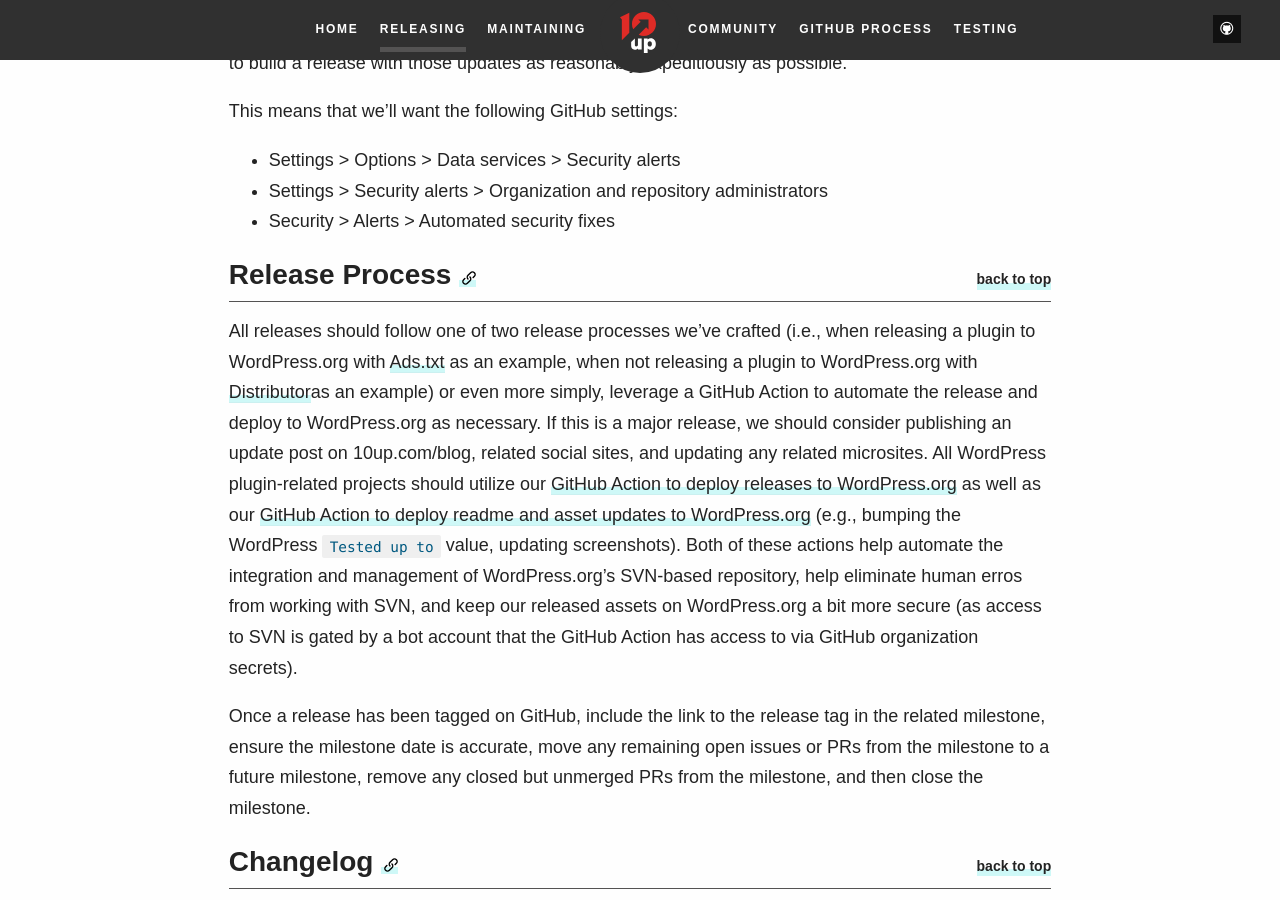
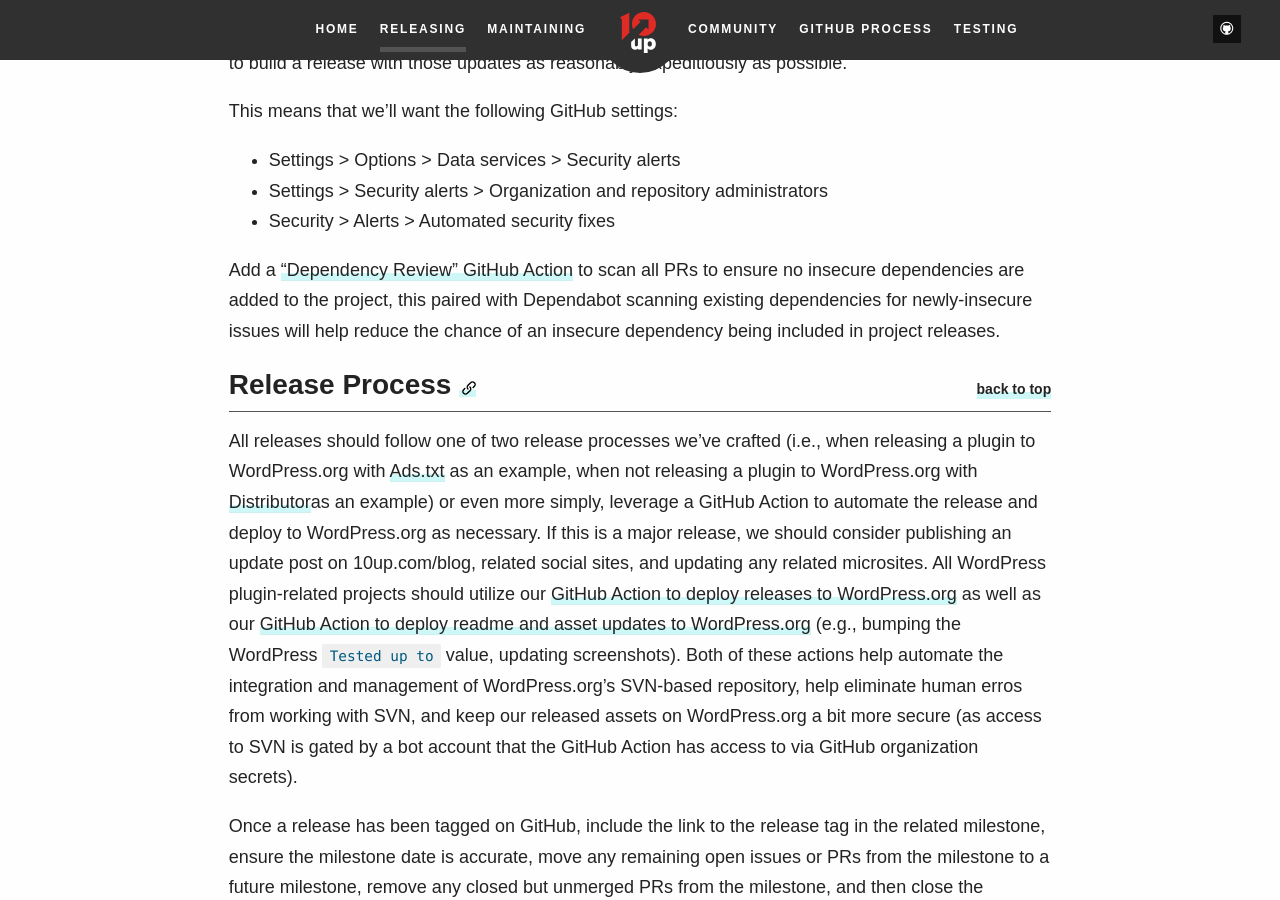
Before and after one commit to 10up/Open-Source-Best-Practices, a Jekyll site: the page built from releasing.md, in a window 1280 px wide and 900 px high, scrolled down 2086 px. Built offline with Jekyll 4.4.1, drawn with Linux system fonts in a browser that asks for light colours; some web fonts are replaced.

Commit message:
Update Releasing.md

```diff
--- a/_includes/markdown/Releasing.md
+++ b/_includes/markdown/Releasing.md
@@ -37,6 +37,8 @@ This means that we’ll want the following GitHub settings:
 - Settings > Security alerts > Organization and repository administrators
 - Security > Alerts > Automated security fixes
 
+Add a ["Dependency Review" GitHub Action](https://github.com/10up/distributor/blob/develop/.github/workflows/dependency-review.yml) to scan all PRs to ensure no insecure dependencies are added to the project, this paired with Dependabot scanning existing dependencies for newly-insecure issues will help reduce the chance of an insecure dependency being included in project releases.
+
 <h2 id="release-process" class="anchor-heading">Release Process {% include Util/link_anchor anchor="release-process" %} {% include Util/top %}</h2>
 
 All releases should follow one of two release processes we’ve crafted (i.e., when releasing a plugin to WordPress.org with [Ads.txt](https://github.com/10up/ads-txt/blob/develop/CONTRIBUTING.md#release-instructions) as an example, when not releasing a plugin to WordPress.org with [Distributor](https://github.com/10up/distributor/blob/develop/CONTRIBUTING.md#release-instructions)as an example) or even more simply, leverage a GitHub Action to automate the release and deploy to WordPress.org as necessary.  If this is a major release, we should consider publishing an update post on 10up.com/blog, related social sites, and updating any related microsites.  All WordPress plugin-related projects should utilize our [GitHub Action to deploy releases to WordPress.org](https://github.com/10up/action-wordpress-plugin-deploy) as well as our [GitHub Action to deploy readme and asset updates to WordPress.org](https://github.com/10up/action-wordpress-plugin-asset-update) (e.g., bumping the WordPress `Tested up to` value, updating screenshots).  Both of these actions help automate the integration and management of WordPress.org's SVN-based repository, help eliminate human erros from working with SVN, and keep our released assets on WordPress.org a bit more secure (as access to SVN is gated by a bot account that the GitHub Action has access to via GitHub organization secrets).
```
